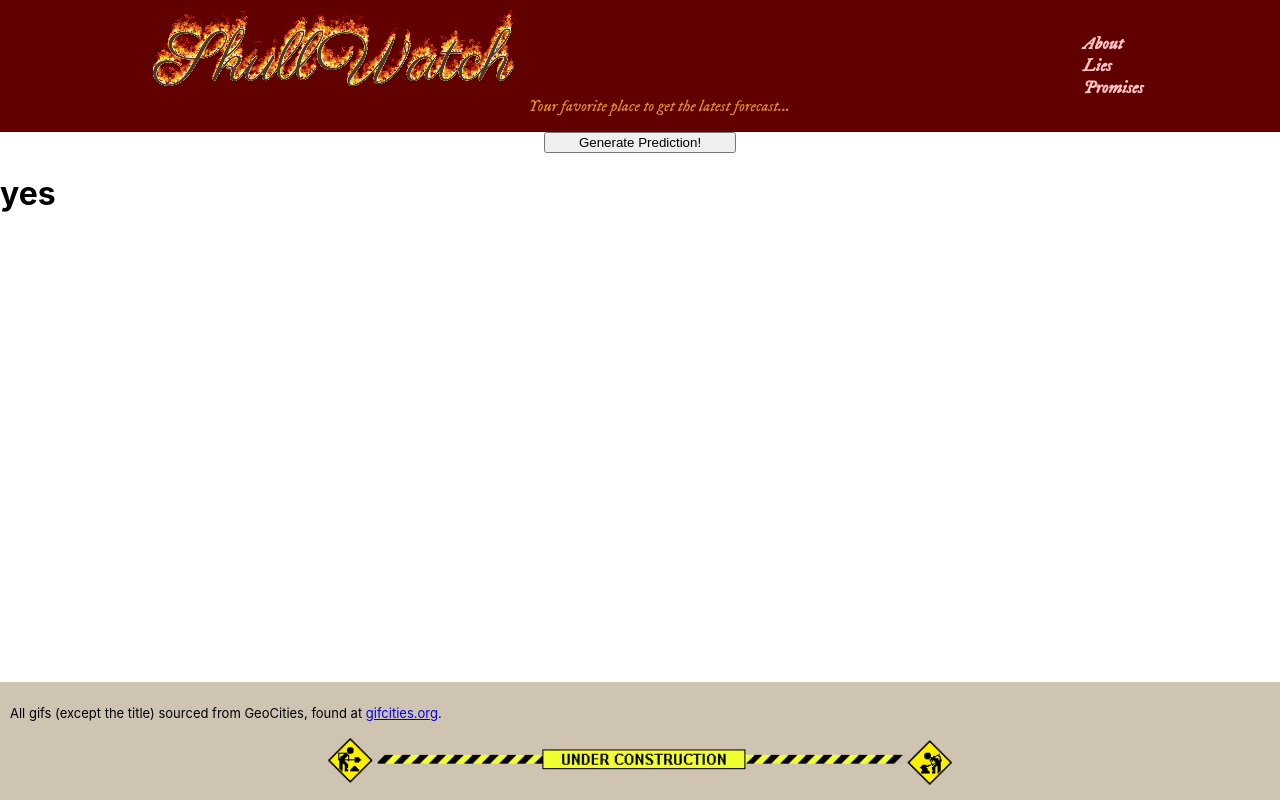
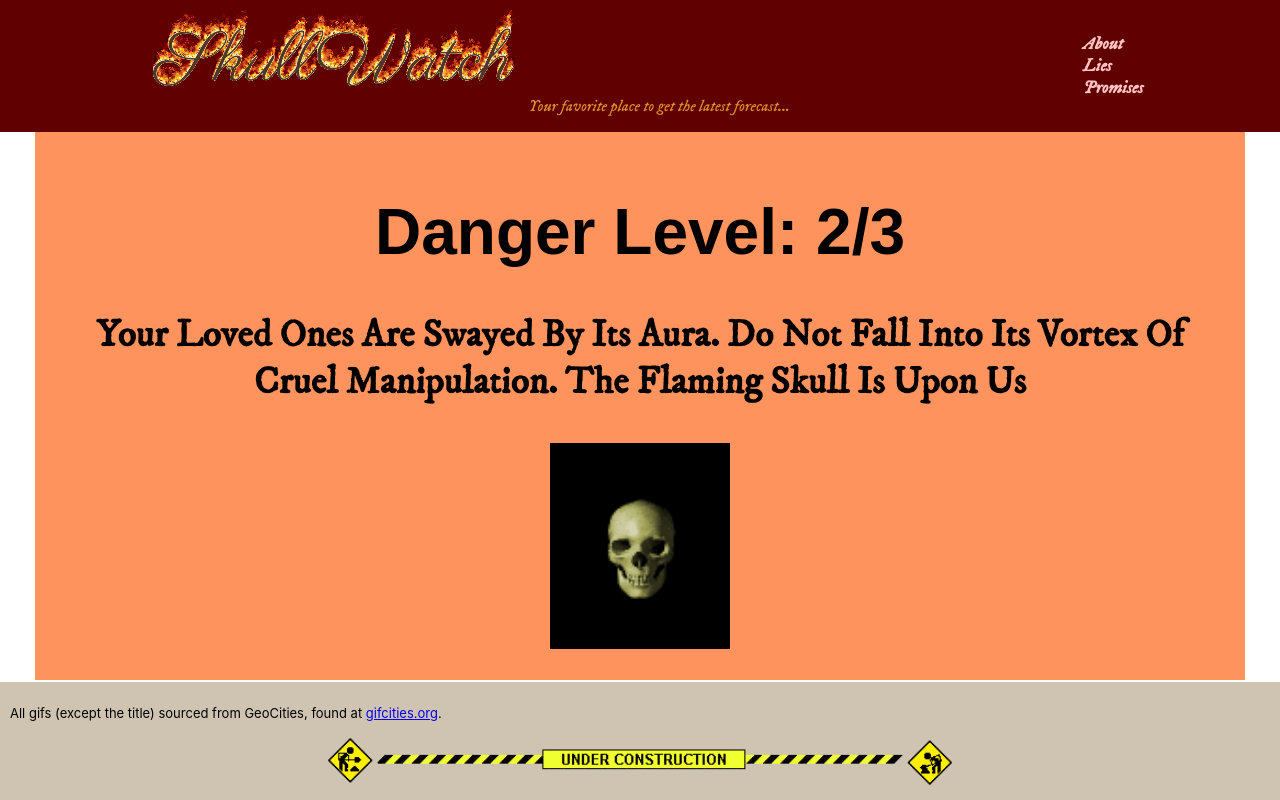
Before and after one commit to Toilaf/First-React-App, a React (Create React App) app: page / in a window 1280 px wide. Built offline with nearby package versions, Linux system fonts and the light colour scheme; a web font is replaced by a local one.

Commit message:
Fixed prediction not showing up

```diff
--- a/src/App.js
+++ b/src/App.js
@@ -9,7 +9,7 @@ export default function App() {
     return (
         <div className='container'>
             <Header />
-            <PredictionButton />
+            <PredictionZone />
             <Footer />
         </div>
     )
--- a/src/components/PredictionButton.js
+++ b/src/components/PredictionButton.js
@@ -6,8 +6,6 @@ export default function PredictionButton() {
 
     let [pred, setPred] = useState('yes');
 
-    function handleEnter() {
-    }
     function handleClick() {
         setPred(<PredictionZone/>)
     }
@@ -16,7 +14,6 @@ export default function PredictionButton() {
             <button
                 className='button--new-prediction'
                 onClick={handleClick}
-                onMouseEnter={handleEnter}
             >
                 Generate Prediction!
             </button>
--- a/src/components/PredictionZone.js
+++ b/src/components/PredictionZone.js
@@ -6,46 +6,46 @@ import glow from '../gifs/skullglow.gif'
 import flee from '../gifs/skullflee.gif'
 
 
-let x = (Math.floor(Math.random()*4)).toString();
+/* let x = (Math.floor(Math.random()*4)).toString();
+console.log(x); */
 
 /* function randNum() {
-
     // let [state, setRandom] = useState(ans);
-
     return ans
 } */
 
-function generatePrediction(x) {
-    x = (Math.floor(Math.random()*4)).toString();
+function generatePrediction() {
+    const x = (Math.floor(Math.random()*4));
 
     let weather = '';
     let message = '';
     if (x === 0) {
         weather = 'Clear'
-        message =
-            <>
+        message = <>
+                <h1 className='danger-level'>Danger Level: {x}/3</h1>
                 <p>You are safe.</p>
                 <p>For now.</p>
                 <img src={trumpet} alt='Gif of a skull playing the trumpet' className='main-img'/>
             </>
     } else if (x === 1) {
         weather = 'Concern'
-        message =
-            <>
+        message = <>
+                <h1 className='danger-level'>Danger Level: {x}/3</h1>
                 <h3>The Sky Darkens. Be Concerned. Pack Your Bags</h3>
                 <img src={glowspin} alt='Gif of a skull with glowing eyes rotating' className='main-img'/>
             </>
     } else if (x === 2) {
         weather = 'Danger'
-        message =
-            <>
+        message = <>
+                <h1 className='danger-level'>Danger Level: {x}/3</h1>
                 <h3>Your Loved Ones Are Swayed By Its Aura. Do Not Fall Into Its Vortex Of Cruel Manipulation. The Flaming Skull Is Upon Us</h3>
                 <img src={glow} alt='Gif of a skull with a pulsating rainbow aura' className='main-img'/>
             </>
+        console.log(message);
     } else if (x === 3) {
         weather = 'TooLate'
-        message =
-            <>
+        message = <>
+                <h1 className='danger-level'>Danger Level: {x}/3</h1>
                 <h3>IT IS TOO LATE. FEAR FOR YOUR LIFE.</h3>
                 <h2 className='too-late'>THE FLAMING SKULL</h2>
                 <h1 className='too-late'>IS HERE</h1>
@@ -59,8 +59,7 @@ function generatePrediction(x) {
 export default function PredictionZone() {
     return (
         <main>
-            <h1 className='danger-level'>Danger Level: {x}/3</h1>
-            {generatePrediction(x)}
+            {generatePrediction()}
         </main>
     )
 }
```
